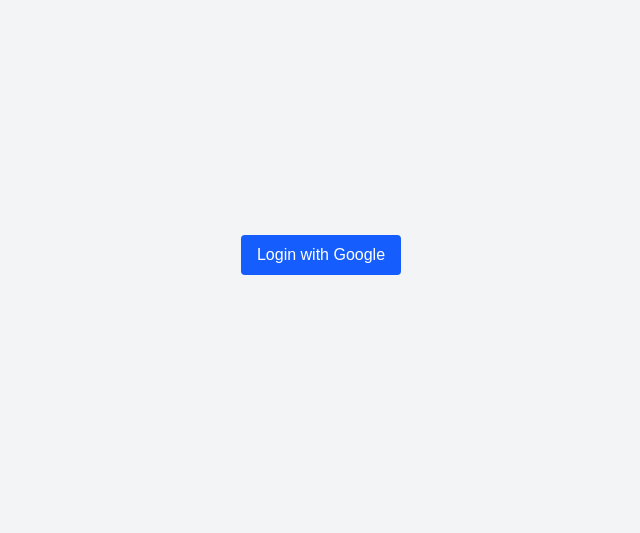
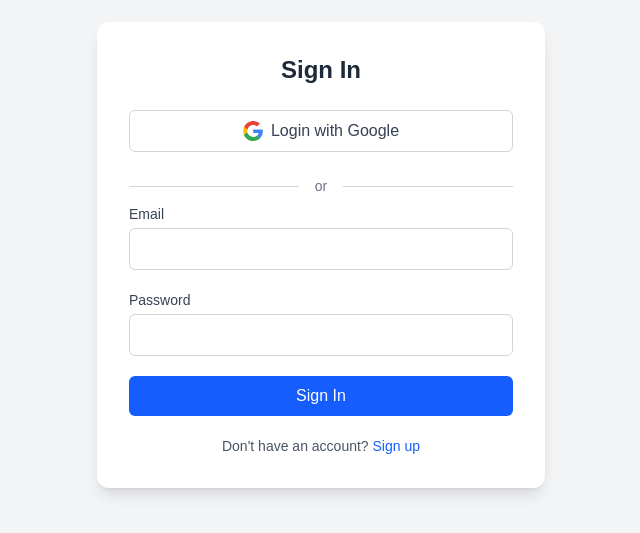
Before and after one commit to hanzfernando/pitaka, a Next.js app: page /auth/login in a window 1280 px wide. Shown: the part 145-678 px from the top of the page, without its empty margins (319-959 px from the left). Built offline with nearby package versions, Linux system fonts and the light colour scheme; no server answers.

Commit message:
feat: improved login/signup design

```diff
--- a/package.json
+++ b/package.json
@@ -14,6 +14,7 @@
     "@supabase/ssr": "^0.6.1",
     "@supabase/supabase-js": "^2.50.0",
     "clsx": "^2.1.1",
+    "lucide-react": "^0.515.0",
     "next": "15.3.3",
     "react": "^19.0.0",
     "react-dom": "^19.0.0",
--- a/src/app/auth/login/page.tsx
+++ b/src/app/auth/login/page.tsx
@@ -1,11 +1,24 @@
-'use client';
+"use client";
 
-import GoogleLoginButton from '@/components/GoogleLoginButton';
+import GoogleLoginButton from "@/components/GoogleLoginButton";
+import LoginForm from "@/components/LoginForm"; // adjust path if needed
 
 export default function LoginPage() {
   return (
-    <div className="flex justify-center items-center h-screen bg-gray-100">
-      <GoogleLoginButton />
+    <div className="flex justify-center items-center h-screen bg-gray-100 px-4">
+      <div className="w-full max-w-md bg-white p-8 rounded-xl shadow-lg space-y-6">
+        <h1 className="text-2xl font-semibold text-center text-gray-800">Sign In</h1>
+
+        <GoogleLoginButton />
+
+        <div className="relative flex items-center my-2">
+          <div className="flex-grow border-t border-gray-300" />
+          <span className="mx-4 text-sm text-gray-500">or</span>
+          <div className="flex-grow border-t border-gray-300" />
+        </div>
+
+        <LoginForm />
+      </div>
     </div>
   );
 }
--- a/src/app/auth/signup/page.tsx
+++ b/src/app/auth/signup/page.tsx
@@ -1,9 +1,11 @@
-import React from 'react'
+import SignupForm from "@/components/SignupForm"; // adjust the path if needed
 
 const SignupPage = () => {
   return (
-    <div>page</div>
-  )
-}
+    <div className="min-h-screen flex items-center justify-center bg-gray-100 px-4">
+      <SignupForm />
+    </div>
+  );
+};
 
-export default SignupPage
+export default SignupPage;
--- /dev/null
+++ b/src/app/dashboard/layout.tsx
@@ -0,0 +1,8 @@
+
+const DashboardLayout = () => {
+  return (
+    <div>DashboardLayout</div>
+  )
+}
+
+export default DashboardLayout
--- a/src/components/GoogleLoginButton.tsx
+++ b/src/components/GoogleLoginButton.tsx
@@ -30,12 +30,42 @@ export default function GoogleLoginButton() {
       <button
         onClick={handleGoogleLogin}
         disabled={loading}
-        className="px-4 py-2 bg-blue-600 text-white rounded hover:bg-blue-700 disabled:opacity-50"
+        className="w-full flex items-center justify-center gap-2 px-4 py-2 border border-gray-300 rounded-md bg-white text-gray-700 hover:shadow disabled:opacity-50"
       >
-        {loading ? 'Redirecting...' : 'Login with Google'}
+        {loading ? (
+          'Redirecting...'
+        ) : (
+          <>
+            {/* Optional: Add Google Icon */}
+            <svg
+              className="w-5 h-5"
+              viewBox="0 0 533.5 544.3"
+              xmlns="http://www.w3.org/2000/svg"
+            >
+              <path
+                fill="#4285F4"
+                d="M533.5 278.4c0-17.4-1.6-34-4.6-50.1H272v94.9h146.9c-6.4 34.8-25.6 64.2-54.4 83.9v69h87.7c51.4-47.3 81.3-117.1 81.3-197.7z"
+              />
+              <path
+                fill="#34A853"
+                d="M272 544.3c73.6 0 135.5-24.5 180.7-66.4l-87.7-69c-24.3 16.3-55.3 25.9-93 25.9-71.5 0-132-48.2-153.7-112.9H27.1v70.9C71.9 482 165.5 544.3 272 544.3z"
+              />
+              <path
+                fill="#FBBC05"
+                d="M118.3 321.9c-10.2-30.1-10.2-62.6 0-92.7V158.3H27.1c-33.5 66.9-33.5 146.7 0 213.6l91.2-70z"
+              />
+              <path
+                fill="#EA4335"
+                d="M272 107.2c39.9 0 75.8 13.7 104 40.5l78.2-78.2C407.5 24.8 345.6 0 272 0 165.5 0 71.9 62.3 27.1 158.3l91.2 70C140 155.4 200.5 107.2 272 107.2z"
+              />
+            </svg>
+            <span>Login with Google</span>
+          </>
+        )}
       </button>
 
-      {error && <p className="text-red-600 mt-2">{error}</p>}
+      {error && <p className="text-red-600 mt-2 text-sm">{error}</p>}
     </div>
+
   );
 }
--- a/src/components/LoginForm.tsx
+++ b/src/components/LoginForm.tsx
@@ -1,8 +1,63 @@
+"use client";
+
+import { useState } from "react";
+import { useLogin } from "@/hooks/useLogin";
+import Link from "next/link";
 
 const LoginForm = () => {
+  const { login, loading, error } = useLogin();
+  const [email, setEmail] = useState("");
+  const [password, setPassword] = useState("");
+
+  const handleLogin = async (e: React.FormEvent) => {
+    e.preventDefault();
+    await login(email, password);
+  };
+
   return (
-    <div>LoginForm</div>
-  )
-}
+    <form onSubmit={handleLogin} className="space-y-5">
+      <div>
+        <label htmlFor="email" className="block text-sm text-gray-700">Email</label>
+        <input
+          type="email"
+          id="email"
+          required
+          value={email}
+          onChange={(e) => setEmail(e.target.value)}
+          className="text-black mt-1 w-full px-4 py-2 border border-gray-300 rounded-md focus:outline-none focus:ring-2 focus:ring-blue-500"
+        />
+      </div>
 
-export default LoginForm
+      <div>
+        <label htmlFor="password" className="block text-sm text-gray-700">Password</label>
+        <input
+          type="password"
+          id="password"
+          required
+          value={password}
+          onChange={(e) => setPassword(e.target.value)}
+          className="text-black mt-1 w-full px-4 py-2 border border-gray-300 rounded-md focus:outline-none focus:ring-2 focus:ring-blue-500"
+        />
+      </div>
+
+      {error && <p className="text-sm text-red-600">{error}</p>}
+
+      <button
+        type="submit"
+        disabled={loading}
+        className="w-full bg-blue-600 hover:bg-blue-700 text-white font-medium py-2 rounded-md transition"
+      >
+        {loading ? "Logging in..." : "Sign In"}
+      </button>
+
+      <p className="text-sm text-center text-gray-600">
+        Don&#39;t have an account?{" "}
+        <Link href="/auth/signup" className="text-blue-600 hover:underline">
+          Sign up
+        </Link>
+      </p>
+    </form>
+  );
+};
+
+export default LoginForm;
--- /dev/null
+++ b/src/components/SignupForm.tsx
@@ -0,0 +1,84 @@
+"use client";
+
+import { useState } from "react";
+import { useSignup } from "@/hooks/useSignup";
+import Link from "next/link";
+
+const SignupForm = () => {
+  const { signup, loading, message } = useSignup();
+  const [email, setEmail] = useState("");
+  const [password, setPassword] = useState("");
+  const [confirmPassword, setConfirmPassword] = useState("");
+
+  const handleSignup = async (e: React.FormEvent) => {
+    e.preventDefault();
+    await signup(email, password, confirmPassword);
+  };
+
+  return (
+    <div className="min-h-screen flex items-center justify-center bg-gray-100 px-4">
+      <div className="w-full max-w-md bg-white rounded-xl shadow-lg p-8">
+        <div className="flex flex-col items-center mb-6">
+          <h1 className="text-2xl font-medium text-gray-800">Create your account</h1>
+        </div>
+
+        <form onSubmit={handleSignup} className="space-y-5">
+          <div>
+            <label htmlFor="email" className="block text-sm text-gray-700">Email</label>
+            <input
+              type="email"
+              id="email"
+              required
+              value={email}
+              onChange={(e) => setEmail(e.target.value)}
+              className="text-black mt-1 w-full px-4 py-2 border border-gray-300 rounded-md focus:outline-none focus:ring-2 focus:ring-blue-500"
+            />
+          </div>
+
+          <div>
+            <label htmlFor="password" className="block text-sm text-gray-700">Password</label>
+            <input
+              type="password"
+              id="password"
+              required
+              value={password}
+              onChange={(e) => setPassword(e.target.value)}
+              className="text-black mt-1 w-full px-4 py-2 border border-gray-300 rounded-md focus:outline-none focus:ring-2 focus:ring-blue-500"
+            />
+          </div>
+
+          <div>
+            <label htmlFor="confirmPassword" className="block text-sm text-gray-700">Confirm Password</label>
+            <input
+              type="password"
+              id="confirmPassword"
+              required
+              value={confirmPassword}
+              onChange={(e) => setConfirmPassword(e.target.value)}
+              className="text-black mt-1 w-full px-4 py-2 border border-gray-300 rounded-md focus:outline-none focus:ring-2 focus:ring-blue-500"
+            />
+          </div>
+
+          {message && <p className="text-sm text-red-600">{message}</p>}
+
+          <button
+            type="submit"
+            disabled={loading}
+            className="w-full bg-blue-600 hover:bg-blue-700 text-white font-medium py-2 rounded-md transition"
+          >
+            {loading ? "Creating account..." : "Sign Up"}
+          </button>
+        </form>
+
+        <p className="mt-6 text-sm text-center text-gray-600">
+          Already have an account?{" "}
+          <Link href="/auth/login" className="text-blue-600 hover:underline">
+            Sign in
+          </Link>
+        </p>
+      </div>
+    </div>
+  );
+};
+
+export default SignupForm;
--- /dev/null
+++ b/src/hooks/useLogin.ts
@@ -0,0 +1,26 @@
+import { useState } from "react";
+import { supabase } from "@/lib/supabase/client";
+import { useRouter } from "next/navigation";
+
+export function useLogin() {
+  const [loading, setLoading] = useState(false);
+  const [error, setError] = useState<string | null>(null);
+  const router = useRouter();
+
+  const login = async (email: string, password: string) => {
+    setLoading(true);
+    setError(null);
+
+    const { error } = await supabase.auth.signInWithPassword({ email, password });
+
+    if (error) {
+      setError(error.message);
+    } else {
+      router.push("/dashboard");
+    }
+
+    setLoading(false);
+  };
+
+  return { login, loading, error };
+}
--- /dev/null
+++ b/src/hooks/useSignup.ts
@@ -0,0 +1,30 @@
+import { useState } from "react";
+import { supabase } from "@/lib/supabase/client";
+
+export function useSignup() {
+  const [loading, setLoading] = useState(false);
+  const [message, setMessage] = useState<string | null>(null);
+
+  const signup = async (email: string, password: string, confirmPassword: string) => {
+    setMessage(null);
+
+    if (password !== confirmPassword) {
+      setMessage("Passwords do not match.");
+      return;
+    }
+
+    setLoading(true);
+
+    const { error } = await supabase.auth.signUp({ email, password });
+
+    if (error) {
+      setMessage(error.message);
+    } else {
+      setMessage("Check your email to confirm your account.");
+    }
+
+    setLoading(false);
+  };
+
+  return { signup, loading, message };
+}
```
Also changed, not shown: 1 other file (tests, documents, lock files or other folders).
